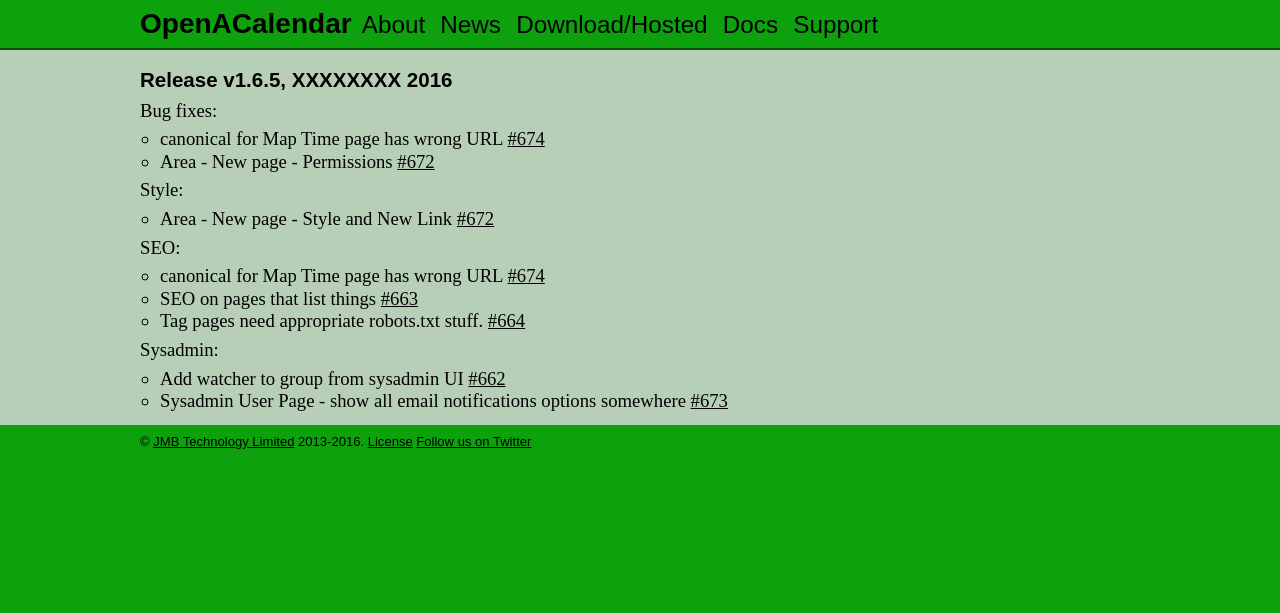
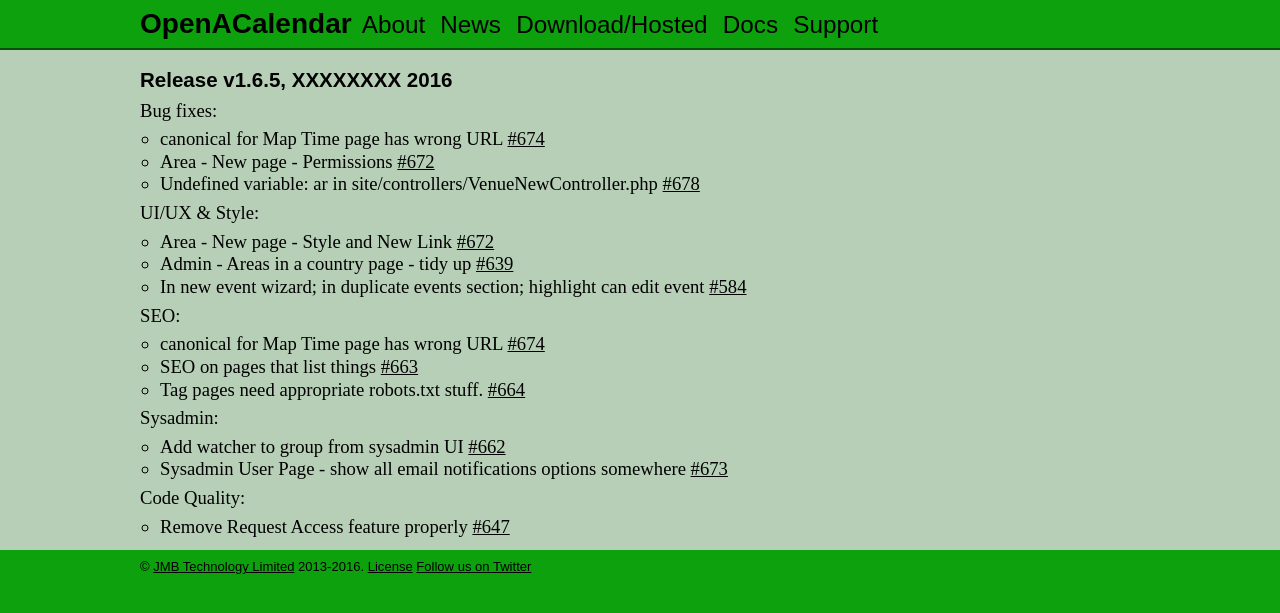
Before and after one commit to OpenACalendar/openacalendar.github.io, a Jekyll site: the page built from webapp/release/1.6.5.html, in a window 1280 px wide. Shown: the top 613 px of the page. Built offline with Jekyll 4.4.1, drawn with Linux system fonts in a browser that asks for light colours.

Commit message:
More release notes

```diff
--- a/webapp/release/1.6.5.html
+++ b/webapp/release/1.6.5.html
@@ -19,12 +19,15 @@
 <ul class="normallist">
 	<li>canonical for Map Time page has wrong URL  <a href="https://github.com/OpenACalendar/OpenACalendar-Web-Core/issues/674">#674</a></li>
 	<li>Area - New page - Permissions  <a href="https://github.com/OpenACalendar/OpenACalendar-Web-Core/issues/672">#672</a></li>
+	<li>Undefined variable: ar in site/controllers/VenueNewController.php  <a href="https://github.com/OpenACalendar/OpenACalendar-Web-Core/issues/678">#678</a></li>
 </ul>
 
-<p>Style:</p>
+<p>UI/UX &amp; Style:</p>
 
 <ul class="normallist">
 	<li>Area - New page - Style and New Link  <a href="https://github.com/OpenACalendar/OpenACalendar-Web-Core/issues/672">#672</a></li>
+	<li>Admin - Areas in a country page - tidy up   <a href="https://github.com/OpenACalendar/OpenACalendar-Web-Core/issues/639">#639</a></li>
+	<li>In new event wizard; in duplicate events section; highlight can edit event   <a href="https://github.com/OpenACalendar/OpenACalendar-Web-Core/issues/584">#584</a></li>
 </ul>
 
 <p>SEO:</p>
@@ -41,3 +44,10 @@
 	<li>Add watcher to group from sysadmin UI <a href="https://github.com/OpenACalendar/OpenACalendar-Web-Core/issues/662">#662</a></li>
 	<li>Sysadmin User Page - show all email notifications options somewhere <a href="https://github.com/OpenACalendar/OpenACalendar-Web-Core/issues/673">#673</a></li>
 </ul>
+
+
+<p>Code Quality:</p>
+
+<ul class="normallist">
+	<li>Remove Request Access feature properly <a href="https://github.com/OpenACalendar/OpenACalendar-Web-Core/issues/647">#647</a></li>
+</ul>
```
